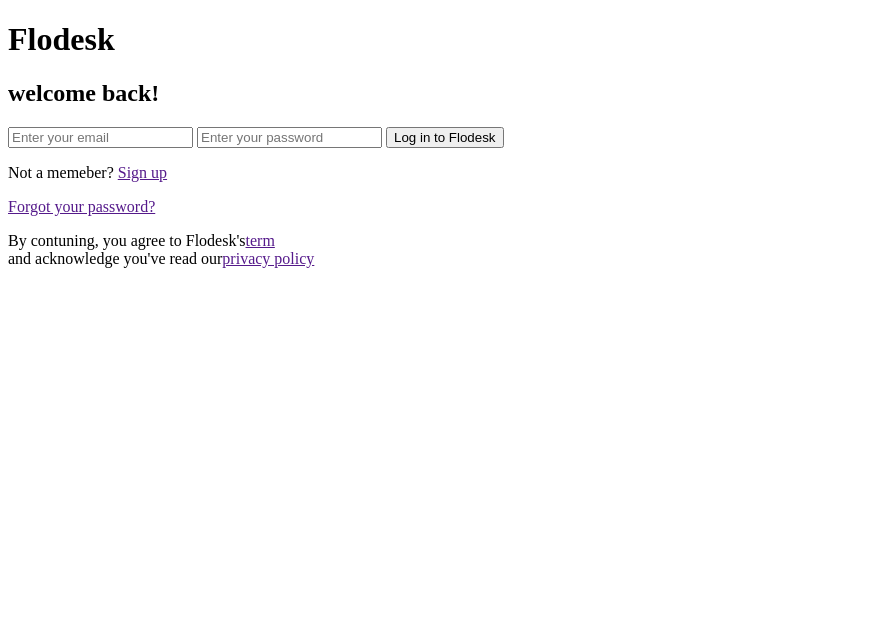
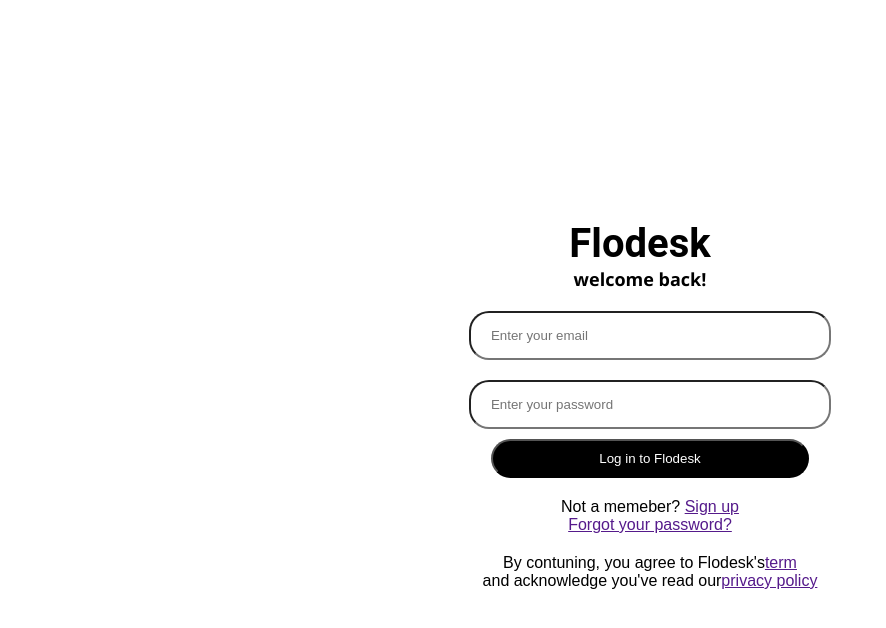
Before and after one commit to AishaGoswami/flodesk, a plain HTML site: page index.html in a window 1280 px wide. Shown: the whole page, without its empty margins (0-886 px from the left). Drawn offline with Linux system fonts and the light colour scheme.

Commit message:
Fix HTML formatting and update stylesheet link
change my css file name in html file

```diff
--- a/index.html
+++ b/index.html
@@ -4,7 +4,7 @@
     <meta charset="UTF-8">
     <meta name="viewport" content="width=device-width, initial-scale=1.0">
     <title>Document</title>
-    <link rel="stylesheet" href="flodesk_style.css">
+    <link rel="stylesheet" href="style.css">
 </head>
 <body>
     <div class="flodesk-box">
```
